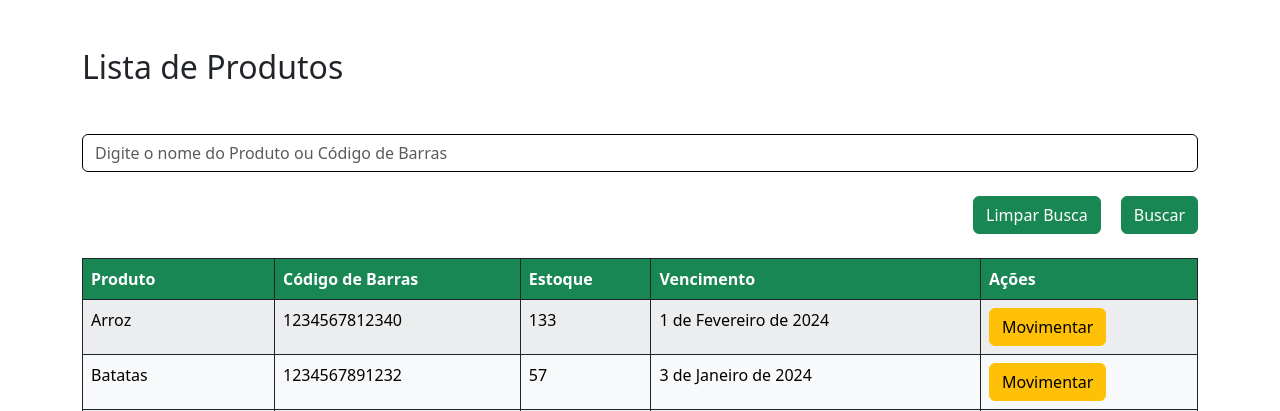
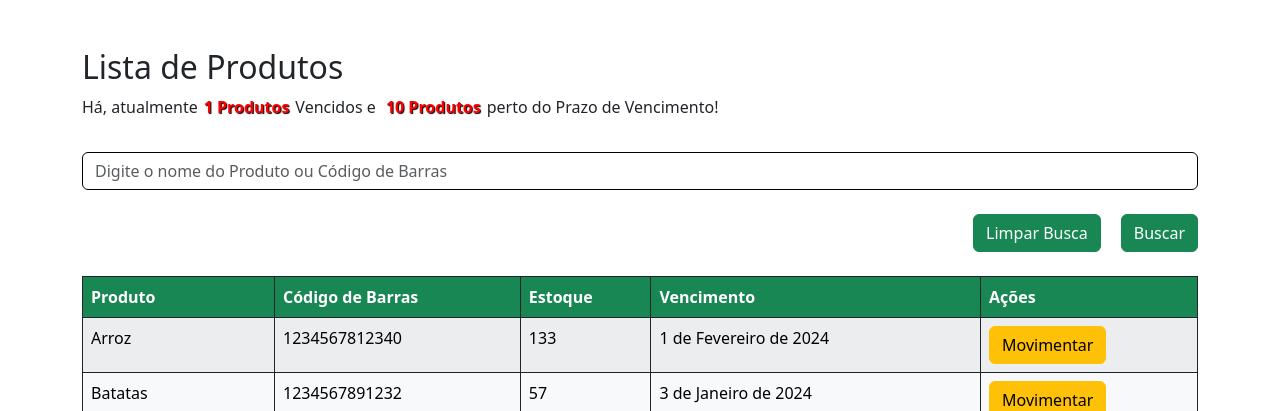
Before and after one commit to EliasjSilva/ABSJ-Project, a Django app: page /Produtos/ in a window 1280 px wide. Shown: the part 56-467 px from the top of the page. Run offline with Django 5.2, Linux system fonts and the light colour scheme; a user stored in the database is signed in; data comes from the database, SQL or seed files in the repository; both versions use the stored data as it was after the commit; some libraries are stand-ins or nearby versions.

Commit message:
Notificações de Prazos de validade dos produtos.

```diff
--- a/ABSJ/models.py
+++ b/ABSJ/models.py
@@ -98,26 +98,6 @@ class Produto(models.Model):
         self.save()
 
 
-    def proximo_vencimento(self, dias_limite=7):
-        """
-        Verifica se o produto está próximo do vencimento.
-        Retorna True se estiver próximo, False caso contrário.
-        """
-        hoje = date.today()
-        diferenca = (self.validade - hoje).days
-        return 0 < diferenca <= dias_limite
-
-    def notificacao(self):
-        """
-        Obtém uma mensagem de notificação para o produto.
-        A mensagem depende da proximidade do vencimento.
-        """
-        if self.proximo_vencimento():
-            return format_html('<span class="error-var">{}</span> expira no dia {}!', self.produto, self.validade )
-        else:
-            return ""
-
-
 
 
 
--- a/ABSJ/views.py
+++ b/ABSJ/views.py
@@ -5,7 +5,7 @@ from django.contrib.auth.decorators import login_required
 from datetime import datetime, date
 from unidecode import unidecode
 from django.db.models import Q
-
+from django.utils.html import format_html
 
 
 
@@ -13,13 +13,25 @@ from django.db.models import Q
 def home(request):
     produtos = m.Produto.objects.all()
 
-    notifica_message = []
+    notifica = []
+    notifica_prazo = []
+    notifica_vencido = []
+    hoje = date.today()
 
     for produto in produtos:
-        message = produto.notificacao()
-        if message:
-            notifica_message.append(message)
-    return render(request, 'home.html', {'notifica_message':notifica_message, 'produtos':produtos})
+        diferenca = (produto.validade - hoje).days
+
+        if diferenca <= 0:
+            # strftime(%d/%m/%Y) mostra o formato da data, antes mostrava como YYYY/mm/dd. import do datetime
+            message = format_html('<span class="error-var">{}</span> venceu na data {}!', produto.produto, produto.validade.strftime('%d/%m/%Y'))
+            notifica_vencido.append((produto, produto.id, message))
+            notifica.append(produto)
+        elif 0 < diferenca <= 7:
+            message = format_html('<span class="error-var">{}</span> está prestes a vencer na data {}!', produto.produto, produto.validade.strftime('%d/%m/%Y'))
+            notifica_prazo.append((produto, produto.id, message))
+            notifica.append(produto)
+
+    return render(request, 'home.html', {'notifica':notifica, 'notifica_prazo':notifica_prazo, 'notifica_vencido':notifica_vencido, 'produtos':produtos})
 
 
 def estoque(request):
@@ -48,7 +60,28 @@ def estoque(request):
     if contribuidor_id:
         produtos = produtos.filter(contribuidor__id=contribuidor_id)
 
-    return render (request, 'list_Estoque.html', {'produtos':produtos, 'categorias':categorias, 'contribuidores':contribuidores})
+
+    # Notificações
+    notifica = []
+    notifica_prazo = []
+    notifica_vencido = []
+    hoje = date.today()
+
+    for produto in produtos:
+        diferenca = (produto.validade - hoje).days
+
+        if diferenca <= 0:
+            # strftime(%d/%m/%Y) mostra o formato da data, antes mostrava como YYYY/mm/dd. import do datetime
+            message = format_html('<span class="error-var">{}</span> venceu na data {}!', produto.produto, produto.validade.strftime('%d/%m/%Y'))
+            notifica_vencido.append((produto, produto.id, message))
+            notifica.append(produto)
+            notifica
+        elif 0 < diferenca <= 7:
+            message = format_html('<span class="error-var">{}</span> está prestes a vencer na data {}!', produto.produto, produto.validade.strftime('%d/%m/%Y'))
+            notifica_prazo.append((produto, produto.id, message))
+            notifica.append(produto)
+
+    return render (request, 'list_Estoque.html', {'notifica':notifica, 'notifica_prazo':notifica_prazo, 'notifica_vencido':notifica_vencido, 'produtos':produtos, 'categorias':categorias, 'contribuidores':contribuidores})
 
 
 
@@ -59,7 +92,12 @@ def contribuidor(request):
 
 @login_required
 def produtos(request):
-    produto_list = m.Produto.objects.all()
+    produtos = m.Produto.objects.all()
+
+    notifica = []
+    notifica_prazo = []
+    notifica_vencido = []
+    hoje = date.today()
 
     busca = request.GET.get('busca')
     if busca:
@@ -67,15 +105,28 @@ def produtos(request):
         # Quando for pesquisar tentar por inteiro, se der erro tenta o outro :p
         try:
             busca_int = int(busca)
-            produto_list = produto_list.filter(
+            produtos = produtos.filter(
                 Q(codigo__icontains=busca_int)
             )
         except ValueError:
-            produto_list = produto_list.filter(
+            produtos = produtos.filter(
                 Q(produto__icontains=busca) | Q(produto__icontains=unidecode(busca))
                 )
 
-    return render (request, 'list_Produtos.html', {'produtos':produto_list})
+    # Notificações
+    for produto in produtos:
+        diferenca = (produto.validade - hoje).days
+
+        if diferenca <= 0:
+            # strftime(%d/%m/%Y) mostra o formato da data, antes mostrava como YYYY/mm/dd. import do datetime
+            message = format_html('<span class="error-var">{}</span> venceu na data {}!', produto.produto, produto.validade.strftime('%d/%m/%Y'))
+            notifica_vencido.append((produto, produto.id, message))
+            notifica.append(produto)
+        elif 0 < diferenca <= 7:
+            message = format_html('<span class="error-var">{}</span> está prestes a vencer na data {}!', produto.produto, produto.validade.strftime('%d/%m/%Y'))
+            notifica_prazo.append((produto, produto.id, message))
+            notifica.append(produto)
+    return render (request, 'list_Produtos.html', {'notifica':notifica, 'notifica_prazo':notifica_prazo, 'notifica_vencido':notifica_vencido, 'produtos':produtos})
 
 
 @login_required
--- a/static/javascripts/js.js
+++ b/static/javascripts/js.js
@@ -13,7 +13,16 @@
     setInterval(atualizarData, 1000); // Atualiza a cada segundo
   });
 
-  // POP UP INFO
-function togglePopup() {
-  $('#message').toggle(50);
+// POP UP INFO
+function togglePopup(tipo) {
+  if (tipo == 'vencido') {
+    $('.message_vencido').toggle(50);
+    $('.message_prazo').hide();
+  } else if (tipo == 'prazo') {
+    $('.message_prazo').toggle(50);
+    $('.message_vencido').hide();
+  } else {
+    // Se o tipo não for 'vencido' ou 'prazo', você pode ocultar ambos
+    $('.message_vencido, .message_prazo').hide();
+  }
 }
--- a/templates/home.html
+++ b/templates/home.html
@@ -69,16 +69,32 @@
       <div class="container-fluid p-0">
 
         <div class="header position-relative">
-            <span>Há, atualmente<button class="notificacao" onclick="togglePopup()">{{ notifica_message|length }} Produtos</button>perto do Prazo de Vencimento!</span>
+          {% if notifica_prazo and notifica_vencido %}
+            <p>Há, atualmente<button class="notificacao mb-1" onclick="togglePopup('vencido')">{{ notifica_vencido|length }} Produtos</button>Vencidos e <button class="notificacao" onclick="togglePopup('prazo')">{{ notifica_prazo|length }} Produtos</button>perto do Prazo de Vencimento!</p>
+          {% elif notifica_vencido %}
+            <p>Há, atualmente<button class="notificacao mb-1" onclick="togglePopup('vencido')">{{ notifica_vencido|length }} Produtos</button>Vencidos!</p>
+          {% elif notifica_prazo  %}
+            <p>Há, atualmente<button class="notificacao mb-1" onclick="togglePopup('prazo')">{{ notifica_prazo|length }} Produtos</button>perto do Prazo de Vencimento!</p>
+          {% endif %}
 
-            <div id="message">
-              <h4>Produtos com menos de 7 dias:</h4>
-              {% for message in notifica_message %}
+          <div class="message_vencido">
+            <h4>Produtos com menos de 7 dias:</h4>
+            {% for produto, produto_id, message in notifica_vencido %}
               <p>
-                  {{ message }}
+                  <a href="{% url 'Produto_read' id=produto_id %}">{{ message }}</a>
               </p>
-              {% endfor %}
-              <button type="button" onclick="togglePopup()">Entendi! Pode fechar.</button>
+            {% endfor %}
+            <button type="button" onclick="togglePopup('vencido')">Entendi! Pode fechar.</button>
+          </div>
+
+          <div class="message_prazo">
+            <h4>Produtos perto do prazo:</h4>
+            {% for produto, produto_id, message in notifica_prazo %}
+              <p>
+                  <a href="{% url 'Produto_read' id=produto_id %}">{{ message }}</a>
+              </p>
+            {% endfor %}
+            <button type="button" onclick="togglePopup('prazo')">Entendi! Pode fechar.</button>
           </div>
 
             <!-- Conteúdo antes das ondas -->
--- a/templates/list_Produtos.html
+++ b/templates/list_Produtos.html
@@ -8,7 +8,35 @@
 {% block content %}
 
 <div class="container mt-5">
-  <h2 class="mb-5">Lista de Produtos</h2>
+  <h2 class="mb-2">Lista de Produtos</h2>
+
+  {% if notifica_prazo and notifica_vencido %}
+  <p>Há, atualmente<button class="notificacao mb-3" onclick="togglePopup('vencido')">{{ notifica_vencido|length }} Produtos</button>Vencidos e <button class="notificacao" onclick="togglePopup('prazo')">{{ notifica_prazo|length }} Produtos</button>perto do Prazo de Vencimento!</p>
+{% elif notifica_vencido %}
+  <p>Há, atualmente<button class="notificacao mb-3" onclick="togglePopup('vencido')">{{ notifica_vencido|length }} Produtos</button>Vencidos!</p>
+{% elif notifica_prazo  %}
+  <p>Há, atualmente<button class="notificacao mb-3" onclick="togglePopup('prazo')">{{ notifica_prazo|length }} Produtos</button>perto do Prazo de Vencimento!</p>
+{% endif %}
+
+<div class="message_vencido">
+  <h4>Produtos com menos de 7 dias:</h4>
+  {% for produto, produto_id, message in notifica_vencido %}
+    <p>
+        <a href="{% url 'Produto_read' id=produto_id %}">{{ message }}</a>
+    </p>
+  {% endfor %}
+  <button type="button" onclick="togglePopup('vencido')">Entendi! Pode fechar.</button>
+</div>
+
+<div class="message_prazo">
+  <h4>Produtos perto do prazo:</h4>
+  {% for produto, produto_id, message in notifica_prazo %}
+    <p>
+        <a href="{% url 'Produto_read' id=produto_id %}">{{ message }}</a>
+    </p>
+  {% endfor %}
+  <button type="button" onclick="togglePopup('prazo')">Entendi! Pode fechar.</button>
+</div>
 
   {% if messages %}
     {% for m in messages %}
```
Also changed, not shown: static/css/styles.css (+21 -5 lines), templates/list_Estoque.html (+29 -1 lines), db.sqlite3.
